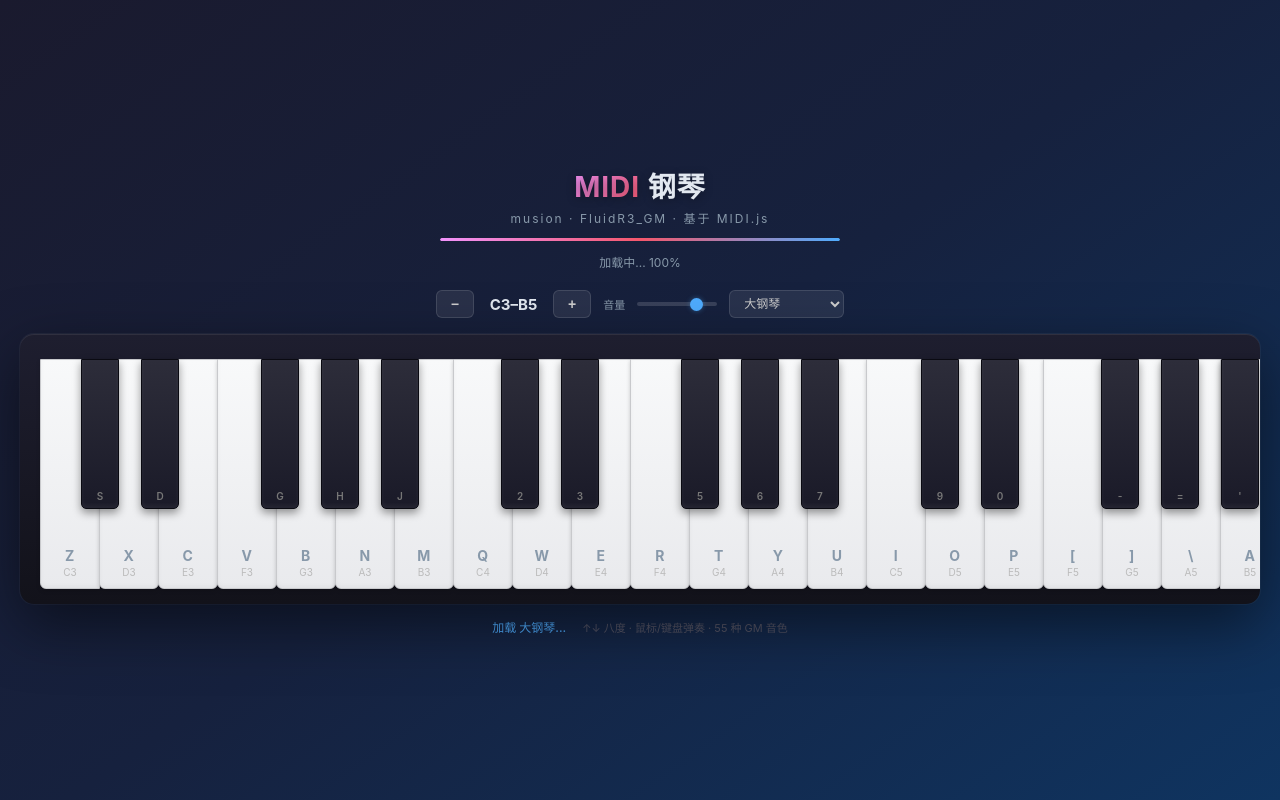
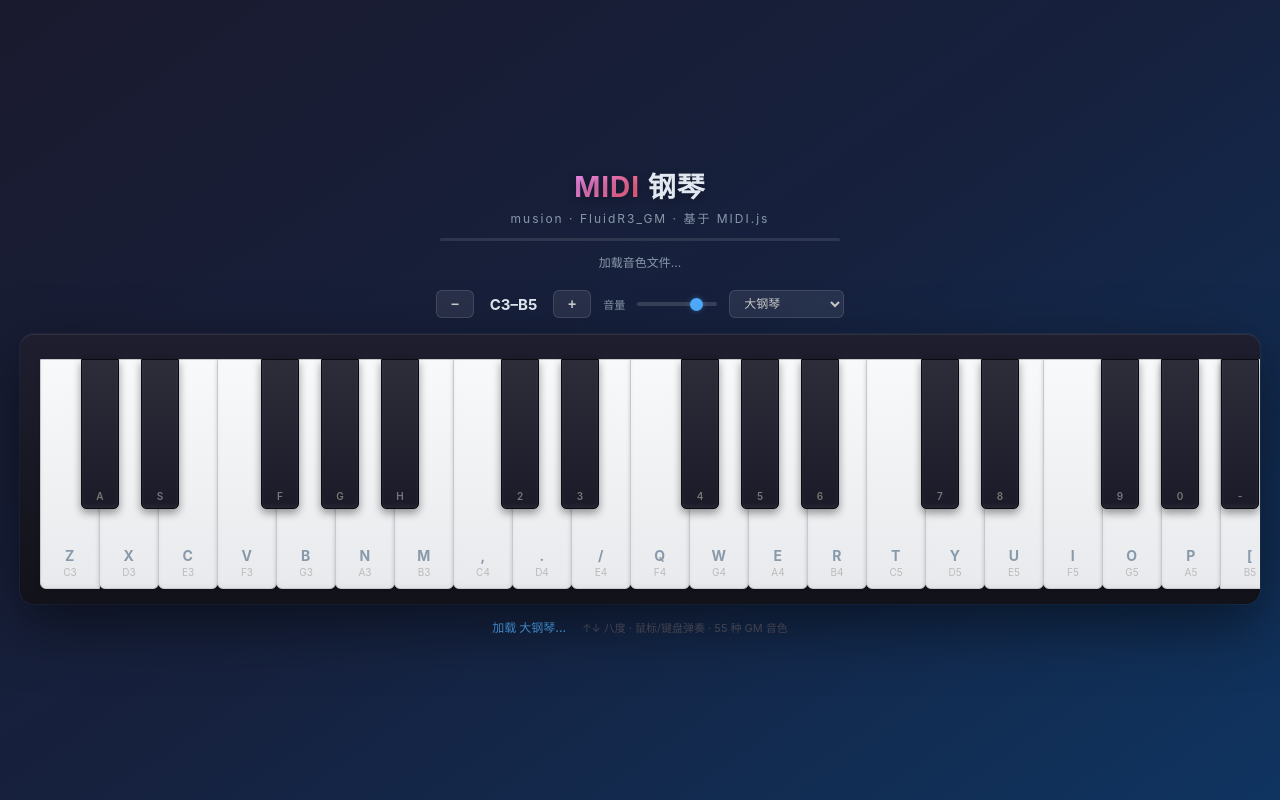
Before and after one commit to DandexZ/musion, a plain HTML site: page index.html in a window 1280 px wide. Drawn offline with Linux system fonts and the light colour scheme; no server answers.

Commit message:
🎹 重构键盘映射：严格一一对应 + 三组分组
- 第一组 zxcvbnm (白键) + asdfgh (黑键)
- 第二组 ,./qwer (白键) + 23456 (黑键)
- 第三组 tyuiop[ (白键) + 7890- (黑键)
- 修复黑键按键漂移问题
- 移除所有重复映射（如q/, w/. 重复映射相同半音）
- OFFSET_TO_KEY 改用静态对象，去掉动态构建函数

```diff
--- a/index.html
+++ b/index.html
@@ -387,42 +387,29 @@
   var SOUNDFONT_URL = 'soundfont/FluidR3_GM/';
 
   // --- Keyboard → semitone offset (0-35 = 3 full octaves) ---
+  // 分组: "zxcvbnm" 第一组 → / "黑键对应白键上方"
+  // 各键严格一一对应,无重复
   var KEY_MAP = {
-    'z': 0,  's': 1,   'x': 2,   'd': 3,   'c': 4,
-    'v': 5,  'g': 6,   'b': 7,   'h': 8,   'n': 9,   'j': 10,  'm': 11,
-    'q': 12, '2': 13,  'w': 14,  '3': 15,  'e': 16,
-    'r': 17, '5': 18,  't': 19,  '6': 20,  'y': 21,  '7': 22,  'u': 23,
-    'i': 24, '9': 25,  'o': 26,  '0': 27,  'p': 28,
-    '[': 29, '-': 30,  ']': 31,  '=': 32,  '\\': 33,
-    "'": 34, 'a': 35,
-    ',': 12, 'l': 13,  '.': 14,  ';': 15,  '/': 16
+    // 第一组 (0-11): 底行白键 + 中行黑键
+    'z': 0,  'a': 1,   'x': 2,   's': 3,   'c': 4,
+    'v': 5,  'f': 6,   'b': 7,   'g': 8,   'n': 9,   'h': 10,  'm': 11,
+    // 第二组 (12-23): ,./qwer 白键 + 数字行黑键
+    ',': 12, '2': 13,  '.': 14,  '3': 15,  '/': 16,
+    'q': 17, '4': 18,  'w': 19,  '5': 20,  'e': 21,  '6': 22,  'r': 23,
+    // 第三组 (24-35): tyuiop[ 白键 + 数字行黑键
+    't': 24, '7': 25,  'y': 26,  '8': 27,  'u': 28,
+    'i': 29, '9': 30,  'o': 31,  '0': 32,  'p': 33,  '-': 34,  '[': 35
   };
 
-  // --- Reverse map: offset → primary keyboard label ---
-  var OFFSET_TO_KEY = {};
-  function buildOffsetToKey() {
-    var primary = {};
-    // Assign primary keys: first occurrence wins
-    var order = [
-      // Group 1
-      ['z',0],['s',1],['x',2],['d',3],['c',4],
-      ['v',5],['g',6],['b',7],['h',8],['n',9],['j',10],['m',11],
-      // Group 2
-      ['q',12],['2',13],['w',14],['3',15],['e',16],
-      ['r',17],['5',18],['t',19],['6',20],['y',21],['7',22],['u',23],
-      // Group 3
-      ['i',24],['9',25],['o',26],['0',27],['p',28],
-      ['[',29],['-',30],[']',31],['=',32],['\\',33],
-      ["'",34],['a',35]
-    ];
-    order.forEach(function(pair) {
-      if (primary[pair[1]] === undefined) {
-        primary[pair[1]] = pair[0];
-      }
-    });
-    return primary;
-  }
-  OFFSET_TO_KEY = buildOffsetToKey();
+  // --- Reverse map: offset → keyboard label (显示在琴键上的字符) ---
+  var OFFSET_TO_KEY = {
+    0: 'z',  1: 'a',  2: 'x',  3: 's',   4: 'c',
+    5: 'v',  6: 'f',  7: 'b',  8: 'g',   9: 'n',  10: 'h',  11: 'm',
+    12: ',', 13: '2', 14: '.', 15: '3',  16: '/',
+    17: 'q', 18: '4', 19: 'w', 20: '5',  21: 'e', 22: '6',  23: 'r',
+    24: 't', 25: '7', 26: 'y', 27: '8',  28: 'u',
+    29: 'i', 30: '9', 31: 'o', 32: '0',  33: 'p', 34: '-',  35: '['
+  };
 
   // --- DOM refs ---
   var whiteKeysEl = document.getElementById('white-keys');
```
